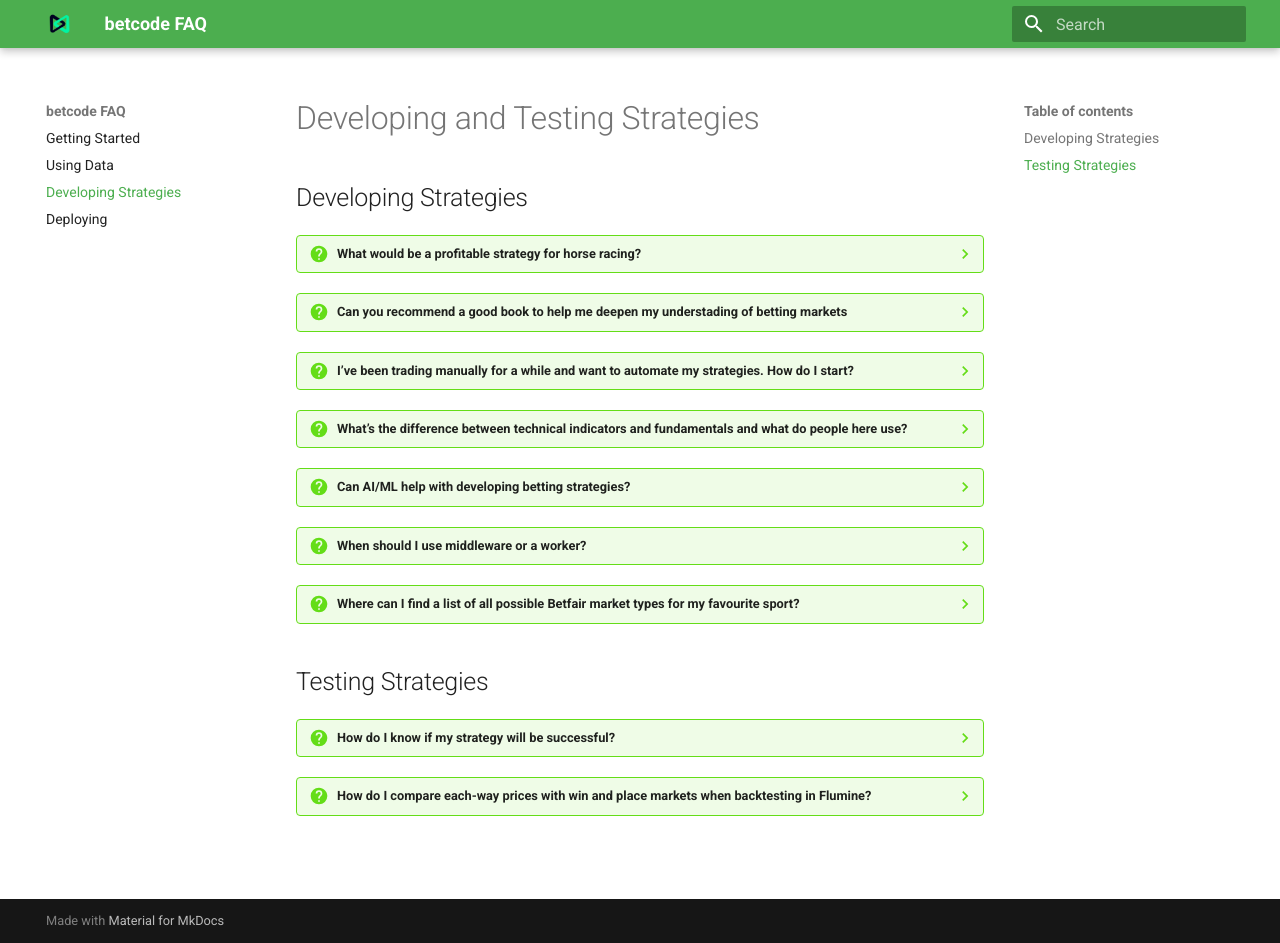
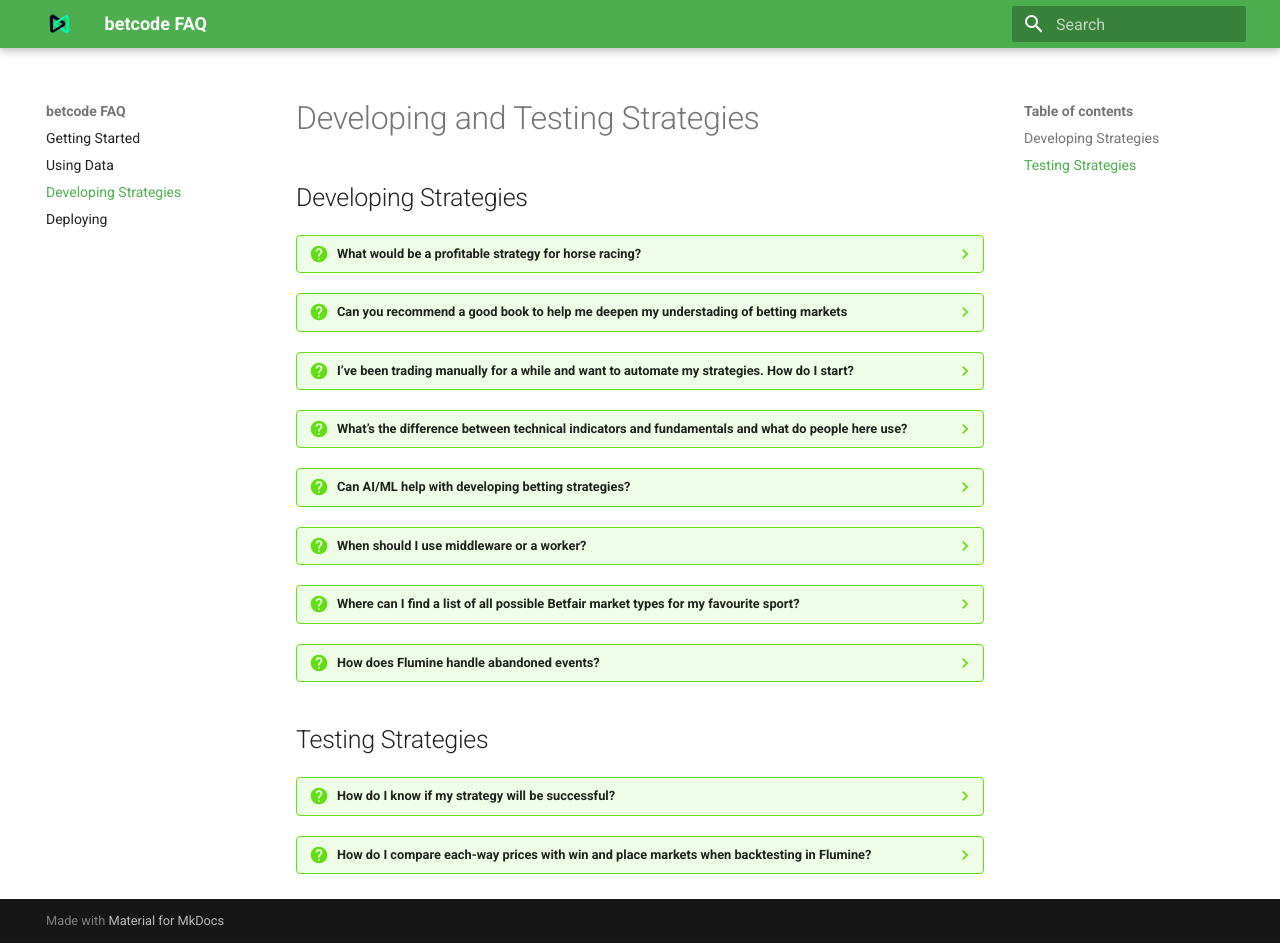
Before and after one commit to betcode-org/faq, an MkDocs documentation site: the page built from docs/developing-and-testing-strategies.md, in a window 1280 px wide and 943 px high. Built offline with MkDocs 1.6.1 and Material for MkDocs 9.7.7, drawn with Linux system fonts in a browser that asks for light colours; some of the changed lines change nothing that is shown.

Commit message:
Q re: bandoned events.

````diff
--- a/docs/developing-and-testing-strategies.md
+++ b/docs/developing-and-testing-strategies.md
@@ -60,6 +60,12 @@
     print({result.description.market_type for result in results})
     ```
 
+??? question "How does Flumine handle abandoned events?"
+    This isn't something that Flumine handles explicitly. Rather it deals with the updates received from Betfair in exactly the same way as it would when the same updates information are received in a normal race. So the question shifts to what updates does Betfair provide for an abandoned race?
+    The answer is that it first suspends the affected markets, and sets all the available ladder volumes to zero, Then it removes all the runners and closes the markets. There's no explicit "abandoned" status or reason given for closing each market.
+
+    It will also cancel all the orders on the affected markets, which Flumine will detect in the order stream if you have that running (i.e. haven't overriden the default).
+
 ## Testing Strategies
 
 ??? question "How do I know if my strategy will be successful?"
````
